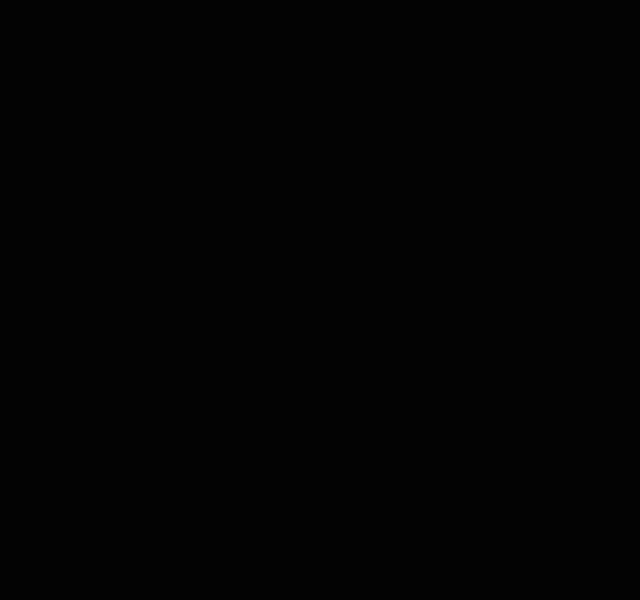
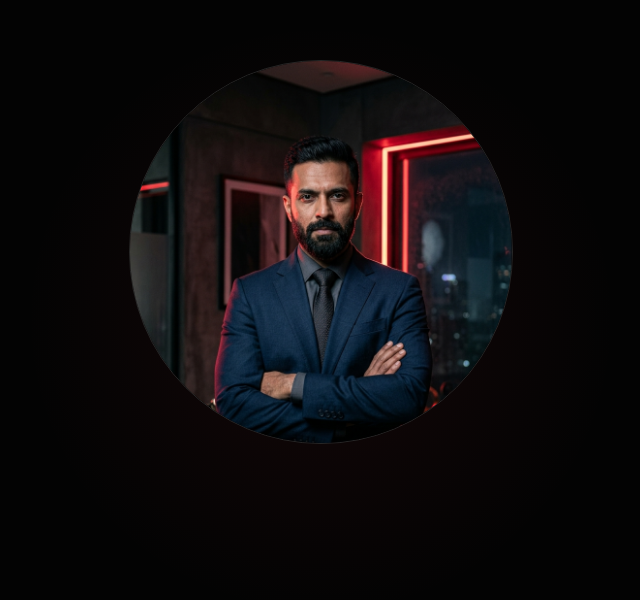
Before and after one commit to Aman-290/deepinder-goyal, a React (Vite) app: page / in a window 1280 px wide. Shown: the part 1680-2280 px from the top of the page, without its empty margins (319-959 px from the left). Built offline with nearby package versions, Linux system fonts and the light colour scheme.

Commit message:
feat: add full-viewport portrait section with parallax and text reveal

```diff
--- a/src/components/PortraitSection.tsx
+++ b/src/components/PortraitSection.tsx
@@ -1,4 +1,88 @@
 // src/components/PortraitSection.tsx
+import { useRef, useEffect } from 'react';
+import { gsap } from 'gsap';
+import { ScrollTrigger } from 'gsap/ScrollTrigger';
+
+gsap.registerPlugin(ScrollTrigger);
+
 export default function PortraitSection() {
-  return <section className="min-h-screen" />;
+  const sectionRef = useRef<HTMLDivElement>(null);
+  const imgRef = useRef<HTMLImageElement>(null);
+  const textRef = useRef<HTMLDivElement>(null);
+
+  useEffect(() => {
+    if (!sectionRef.current) return;
+
+    const ctx = gsap.context(() => {
+      gsap.to(imgRef.current, {
+        yPercent: -15,
+        ease: 'none',
+        scrollTrigger: {
+          trigger: sectionRef.current,
+          start: 'top bottom',
+          end: 'bottom top',
+          scrub: true,
+        },
+      });
+
+      gsap.from(textRef.current!.children, {
+        y: 40,
+        opacity: 0,
+        stagger: 0.15,
+        duration: 1,
+        ease: 'power3.out',
+        scrollTrigger: {
+          trigger: textRef.current,
+          start: 'top 80%',
+          toggleActions: 'play none none reverse',
+        },
+      });
+    }, sectionRef);
+
+    return () => ctx.revert();
+  }, []);
+
+  return (
+    <section
+      ref={sectionRef}
+      className="relative min-h-screen flex flex-col items-center justify-center py-32 overflow-hidden"
+    >
+      <div className="absolute inset-0 flex items-center justify-center pointer-events-none">
+        <div
+          className="w-[600px] h-[600px] rounded-full"
+          style={{
+            background: 'radial-gradient(circle, rgba(226,55,68,0.08) 0%, transparent 70%)',
+          }}
+        />
+      </div>
+
+      <div className="relative w-64 h-64 md:w-80 md:h-80 lg:w-96 lg:h-96 rounded-full overflow-hidden mb-8 border border-line">
+        <img
+          ref={imgRef}
+          src="/deepinder-hero-portrait.png"
+          alt="Deepinder Goyal"
+          className="w-full h-[130%] object-cover object-top"
+          onError={(e) => {
+            const target = e.currentTarget;
+            target.style.display = 'none';
+            const parent = target.parentElement!;
+            parent.classList.add('flex', 'items-center', 'justify-center', 'bg-surface');
+            parent.innerHTML = '<span class="text-6xl font-display font-bold text-gradient">DG</span>';
+          }}
+        />
+      </div>
+
+      <div ref={textRef} className="text-center">
+        <h2 className="text-3xl md:text-5xl font-display font-bold text-gradient mb-3">
+          Deepinder Goyal
+        </h2>
+        <p className="hud-text text-muted tracking-[0.2em] mb-2">
+          FOUNDER // ETERNAL LIMITED
+        </p>
+        <p className="hud-text text-muted/40 text-[10px] tracking-[0.3em]">
+          IIT DELHI '05 // EST. 2008 // NEW DELHI, INDIA
+        </p>
+      </div>
+    </section>
+  );
 }
```
